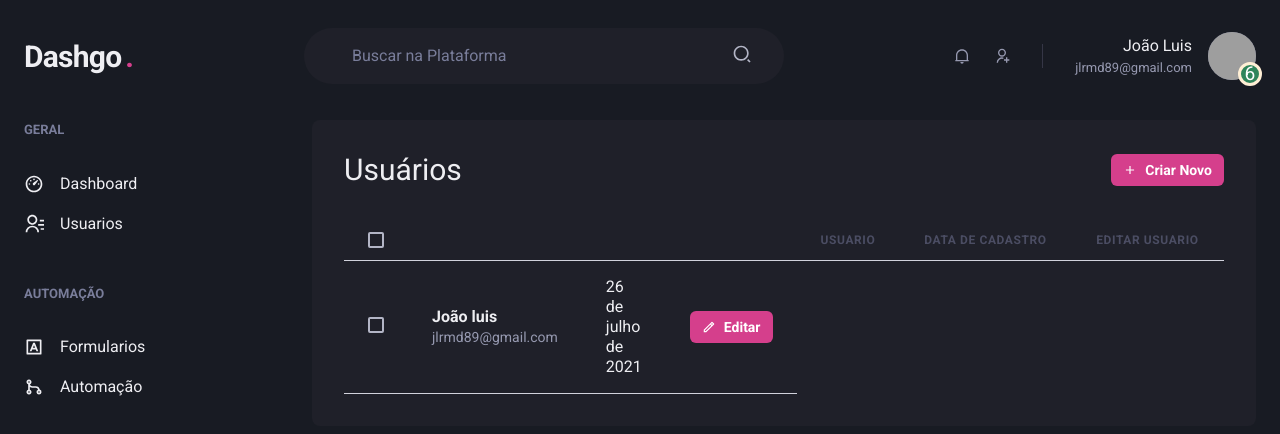
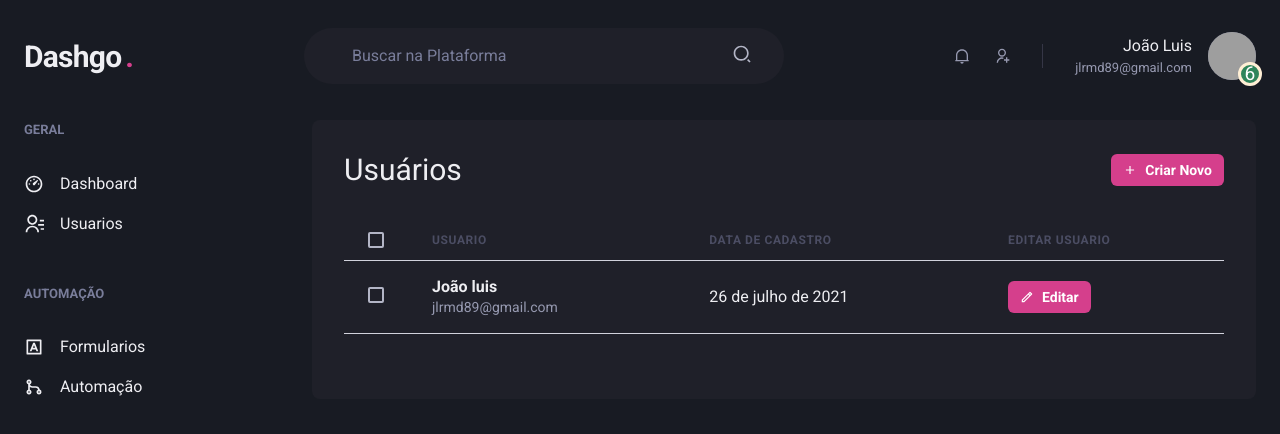
Before and after one commit to JUAUMDEV89/dashgo, a Next.js app: page /users in a window 1280 px wide. Shown: the top 434 px of the page. Built offline with nearby package versions, Linux system fonts and the light colour scheme; grey boxes are pictures that could not be loaded.

Commit message:
tbody be correct with css  modify

```diff
--- a/pages/users/index.tsx
+++ b/pages/users/index.tsx
@@ -62,7 +62,8 @@ export default function UserList(){
                           Editar Usuario
                       </Th>
                   </Tr>
-                  <Tbody>
+              </Thead>
+              <Tbody>
                       <Tr w="100%">
                           <Td px="6">
                             <Checkbox colorScheme="pink" />
@@ -90,7 +91,6 @@ export default function UserList(){
                           </Td>
                       </Tr>
                   </Tbody>
-              </Thead>
           </Table>
               </Box>
           </Flex>
```
